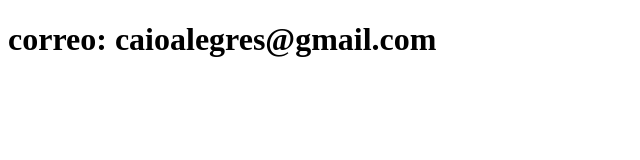
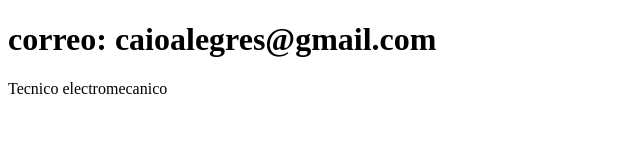
Before and after one commit to claudio-caio/sistemas-de-registro, a plain HTML site: page contacto.html in a window 1280 px wide. Shown: the whole page, without its empty margins (0-640 px from the left). Drawn offline with Linux system fonts and the light colour scheme.

Commit message:
Actualiza el contacto

```diff
--- a/contacto.html
+++ b/contacto.html
@@ -7,5 +7,6 @@
 </head>
 <body>
     <h1>correo: caioalegres@gmail.com</h1>
+    <p>Tecnico electromecanico</p>
 </body>
 </html>
```
